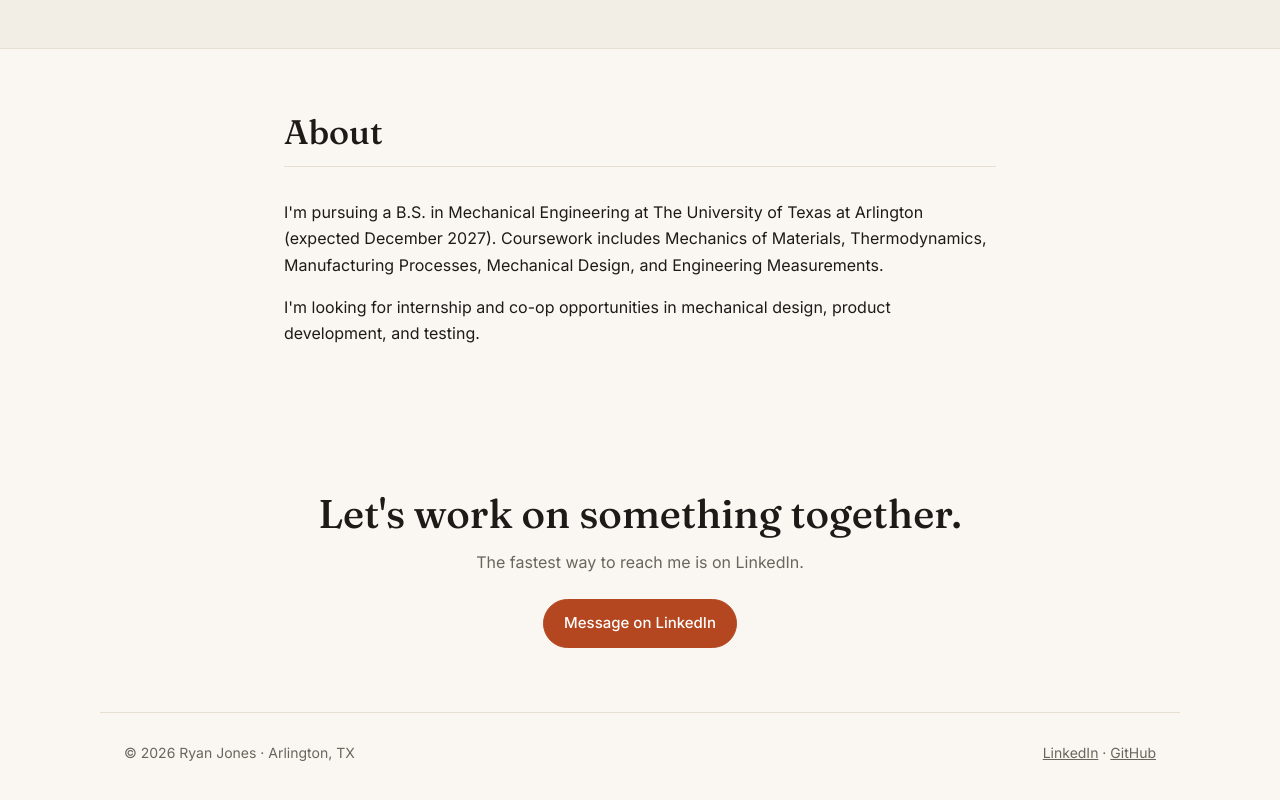
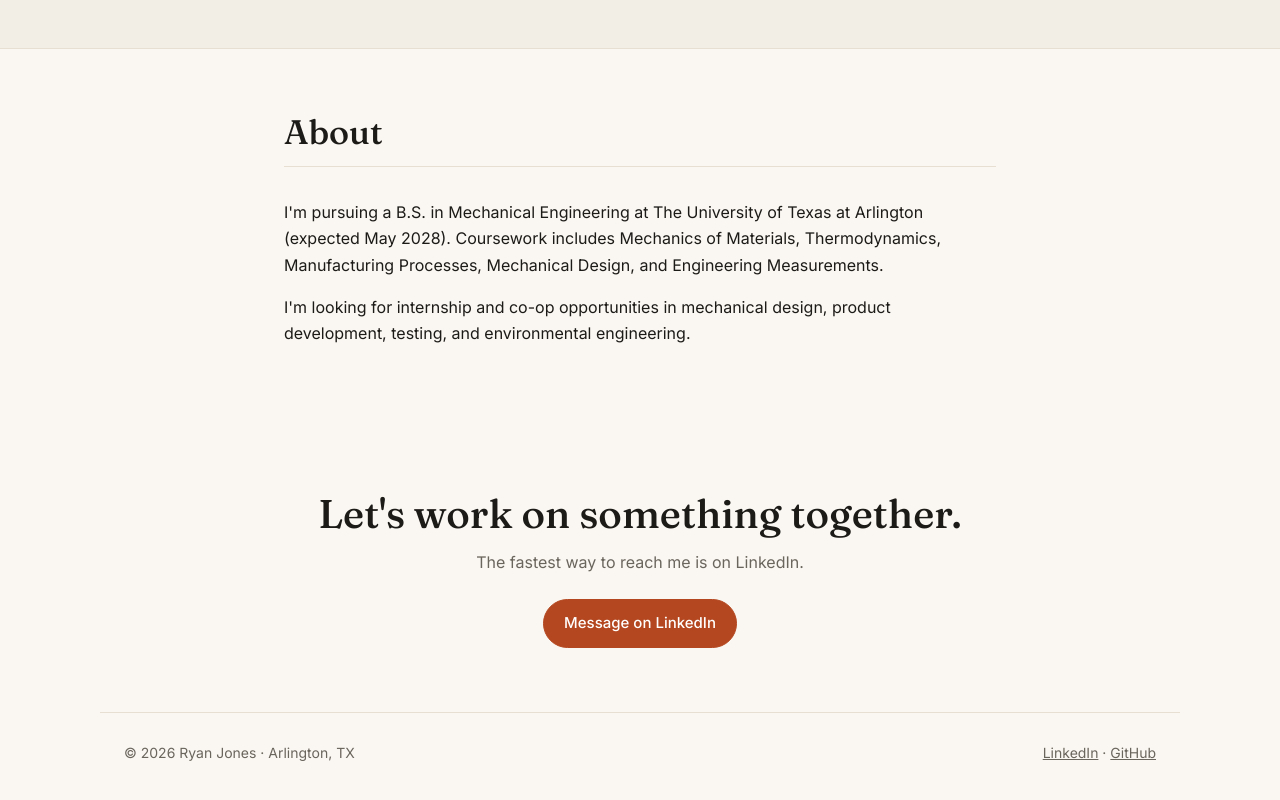
Before and after one commit to ryancjones311/eng-portfolio-RCJ, a plain HTML site: page index.html in a window 1280 px wide. Shown: the part 4244-5044 px from the top of the page. Drawn offline with Linux system fonts and the light colour scheme.

Commit message:
Update index.html
changed some of the text to be more accurate

```diff
--- a/index.html
+++ b/index.html
@@ -150,8 +150,8 @@
 
     <section id="about" class="wrap section narrow">
       <div class="section-head"><h2>About</h2></div>
-      <p>I'm pursuing a B.S. in Mechanical Engineering at The University of Texas at Arlington (expected December 2027). Coursework includes Mechanics of Materials, Thermodynamics, Manufacturing Processes, Mechanical Design, and Engineering Measurements.</p>
-      <p>I'm looking for internship and co-op opportunities in mechanical design, product development, and testing.</p>
+      <p>I'm pursuing a B.S. in Mechanical Engineering at The University of Texas at Arlington (expected May 2028). Coursework includes Mechanics of Materials, Thermodynamics, Manufacturing Processes, Mechanical Design, and Engineering Measurements.</p>
+      <p>I'm looking for internship and co-op opportunities in mechanical design, product development, testing, and environmental engineering.</p>
     </section>
 
     <section id="contact" class="wrap section narrow contact">
```
